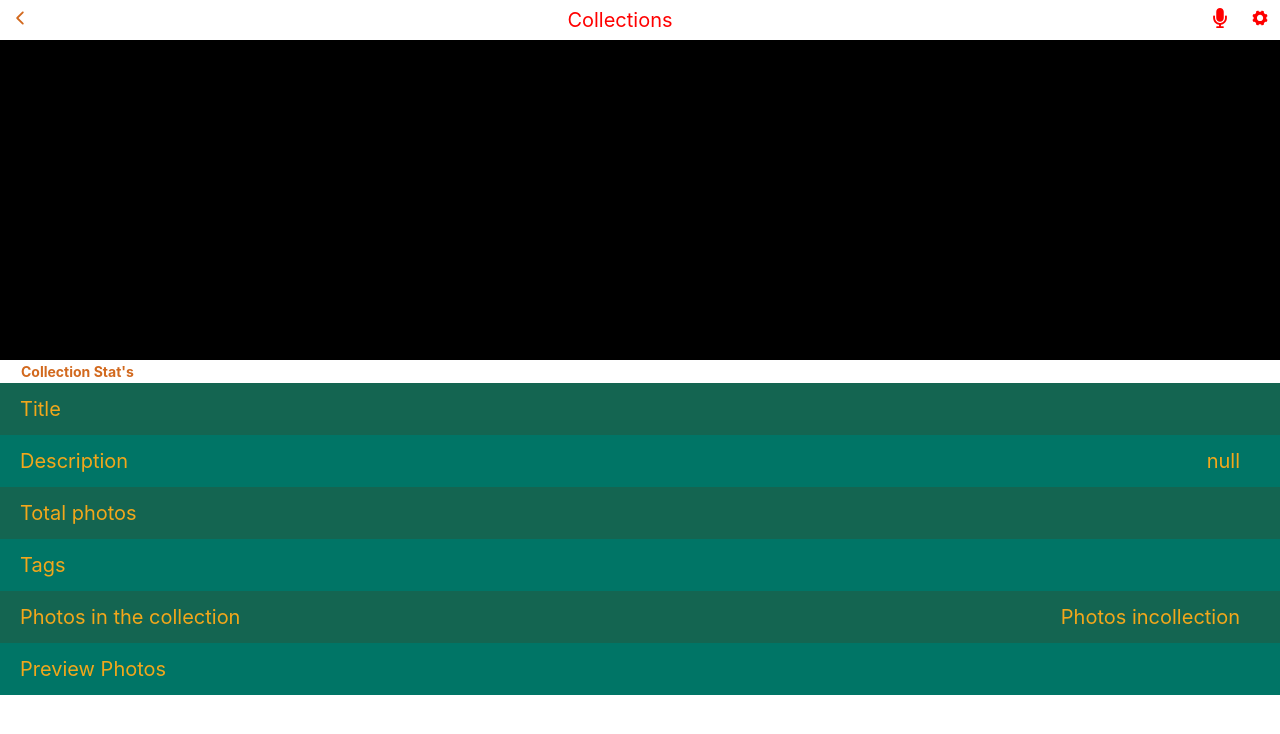
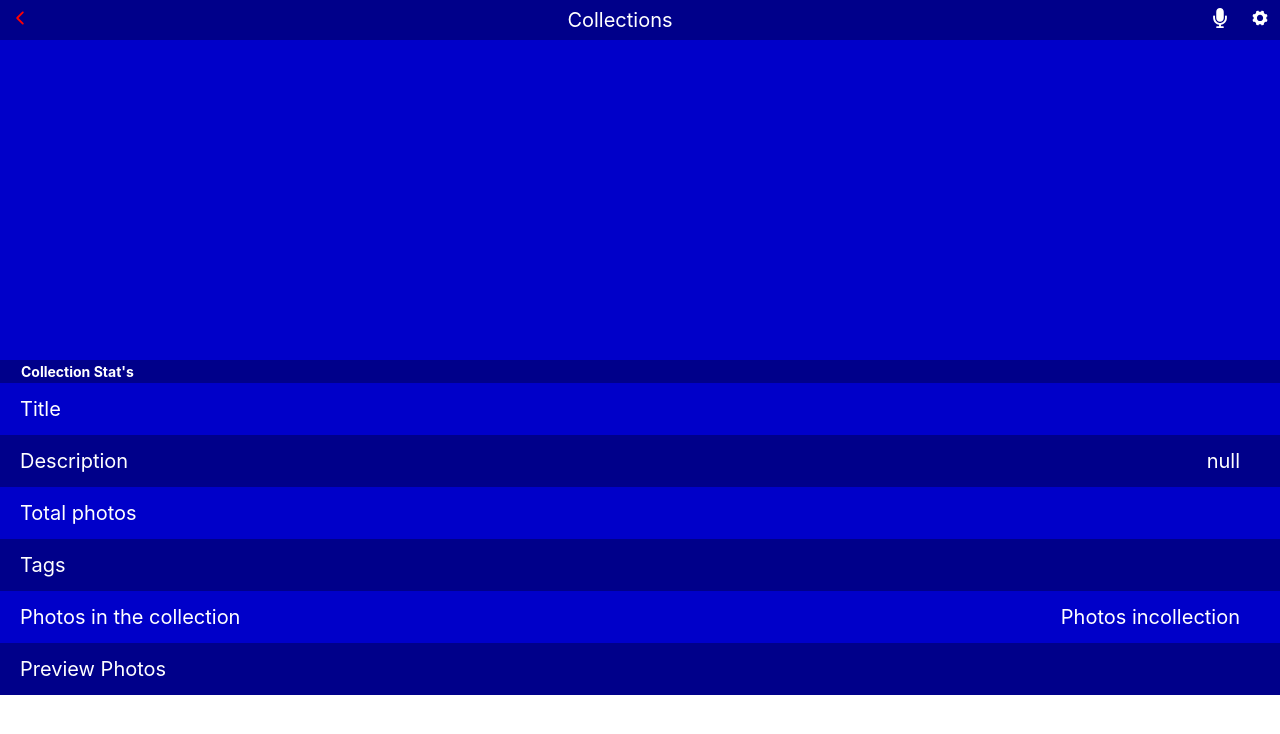
Before and after one commit to stephenkati/Unsplash-Image-Hub, a React (Create React App) app: page /details in a window 1280 px wide. Shown: the top 734 px of the page. Built offline with nearby package versions, Linux system fonts and the light colour scheme.

Commit message:
update styles

```diff
--- a/src/App.css
+++ b/src/App.css
@@ -1,10 +1,17 @@
+:root {
+  --background-color: #0000C9;
+  --dark-blue-background: #00008A;
+  --text-color: white;
+  --hover-color: red;
+}
+
 .app {
   max-width: 670px;
   min-width: 100vw;
   display: flex;
   flex-direction: column;
   align-items: center;
-  background-color: black;
+  background-color: var(--background-color);
 }
 
 .links {
@@ -15,12 +22,12 @@
   align-items: center;
   width: 100%;
   height: 5%;
-  background-color: white;
+  background-color: var(--dark-blue-background);
 }
 
 .nav-links {
   text-decoration: none;
-  color: rgb(255, 0, 0);
+  color: var(--text-color);
   font-size: 20px;
   padding: .4em .5em;
 }
@@ -28,7 +35,7 @@
 .nav-links:hover,
 .nav-links:focus,
 .nav-links:active {
-  color: chocolate;
+  color: var(--hover-color)
 }
 
 .collection-container {
@@ -42,7 +49,7 @@
   width: 100vw;
   display: flex;
   justify-content: center;
-  /* background-color: blue; */
+  z-index: 2;
 }
 
 .search input {
@@ -62,6 +69,7 @@
 
 .collection-header {
   width: 100%;
+  max-height: 250px;
   display: flex;
   justify-content: center;
   align-items: center;
@@ -69,14 +77,15 @@
 
 .collection-header img {
   width: 50%;
+  height: 80%;
 }
 
 .header-title {
-  color: rgb(255, 0, 0);
+  color: var(--text-color);
 }
 
 .stats-by-collection {
-  background-color: white;
+  background-color: var(--dark-blue-background);
   text-align: left;
   padding: 0;
   margin: 0;
@@ -89,7 +98,7 @@
 .stats-by-collection h2 {
   padding-left: 1em;
   margin: 0;
-  color: rgb(255, 0, 0);
+  color: var(--text-color);
 }
 
 .collection-list {
@@ -103,7 +112,7 @@
 
 .collection-link {
   text-decoration: none;
-  color: rgb(255, 0, 0);
+  color: var(--text-color);
   width: 50%;
   max-width: 250px;
   height: 180px;
@@ -127,8 +136,8 @@
   position: absolute;
   bottom: 30px;
   right: 5px;
-  font-size: 22px;
-  font-weight: 700;
+  font-size: 20px;
+  font-weight: 800;
   font-family: 'Poppins', sans-serif;
   text-align: right;
 }
@@ -168,7 +177,7 @@
 }
 
 .photos-list li:nth-child(even) {
-  background-color: #B9005C;
+  background-color: var(--background-color);
 }
 
 .description {
@@ -209,7 +218,7 @@
   width: 100vw;
   justify-content: center;
   align-items: center;
-  color: rgb(255, 0, 0);
+  color: var(--text-color);
 }
 
 .details-header img {
@@ -219,7 +228,7 @@
 }
 
 .collection-stats {
-  background-color: white;
+  background-color: var(--dark-blue-background);
   text-align: left;
   width: 100%;
   margin: 0;
@@ -228,7 +237,7 @@
 
 .collection-stats h3 {
   font-size: 14px;
-  color: chocolate;
+  color: var(--text-color);
   padding: .2em;
   padding-left: 1.5em;
   margin: 0;
@@ -246,13 +255,13 @@
   display: flex;
   justify-content: space-between;
   width: 100vw;
-  background-color: #146551;
-  color: #F2A71B;
+  background-color: var(--background-color);
+  color: var(--text-color);
   font-size: 20px;
 }
 
 .details-list-item:nth-child(even) {
-  background-color: #007566;
+  background-color: var(--dark-blue-background);
 }
 
 .details-list-item span {
@@ -284,6 +293,10 @@
   text-align: right;
 }
 
+.photos-link {
+  color: var(--text-color);
+}
+
 .preview {
   display: flex;
 }
```
